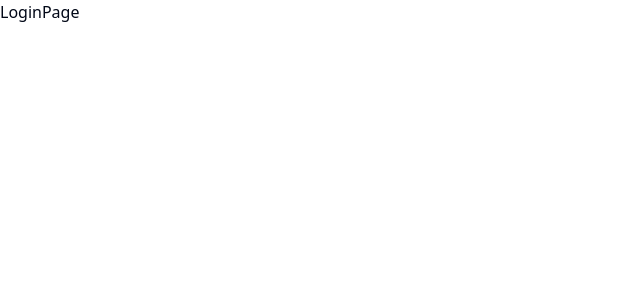
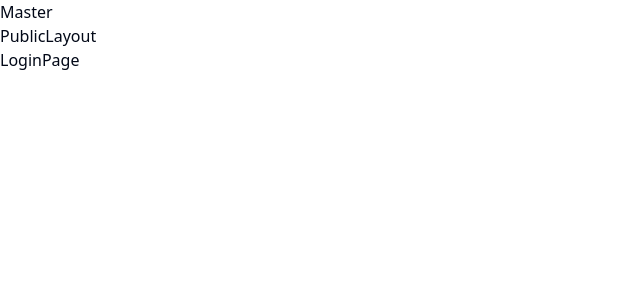
Before and after one commit to soyluisarrieta/starter-kit-v1, a React (Vite) app: page / in a window 1280 px wide. Shown: the top 300 px of the page, without its empty margins (0-640 px from the left). Built offline with nearby package versions, Linux system fonts and the light colour scheme.

Commit message:
Clean layout components and create guest layout

```diff
--- a/src/components/layouts/AdminLayout.tsx
+++ b/src/components/layouts/AdminLayout.tsx
@@ -1,6 +1,7 @@
 export default function AdminLayout ({ children }: ComponentProps): JSX.Element {
   return (
     <>
+      <h1>AdminLayout</h1>
       {children}
     </>
   )
--- /dev/null
+++ b/src/components/layouts/GuestLayout.tsx
@@ -0,0 +1,8 @@
+export default function GuestLayout ({ children }: ComponentProps): JSX.Element {
+  return (
+    <>
+      <h1>GuestLayout</h1>
+      {children}
+    </>
+  )
+}
--- a/src/components/layouts/MasterLayout.tsx
+++ b/src/components/layouts/MasterLayout.tsx
@@ -3,6 +3,7 @@ import { Toaster } from 'sonner'
 export default function MasterLayout ({ children }: ComponentProps): JSX.Element {
   return (
     <>
+      <h1>Master</h1>
       {children}
       <Toaster />
     </>
--- a/src/components/layouts/PublicLayout.tsx
+++ b/src/components/layouts/PublicLayout.tsx
@@ -1,6 +1,7 @@
 export default function PublicLayout ({ children }: ComponentProps): JSX.Element {
   return (
     <div>
+      <h1>PublicLayout</h1>
       {children}
     </div>
   )
```
